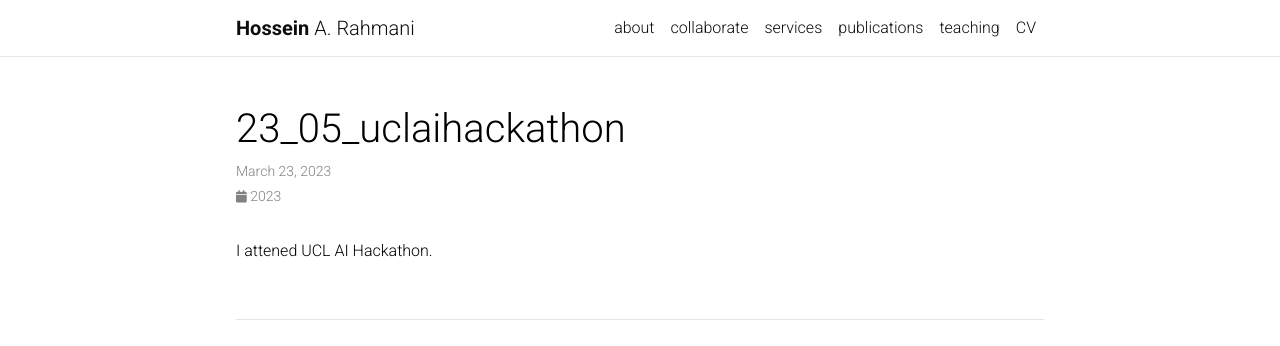
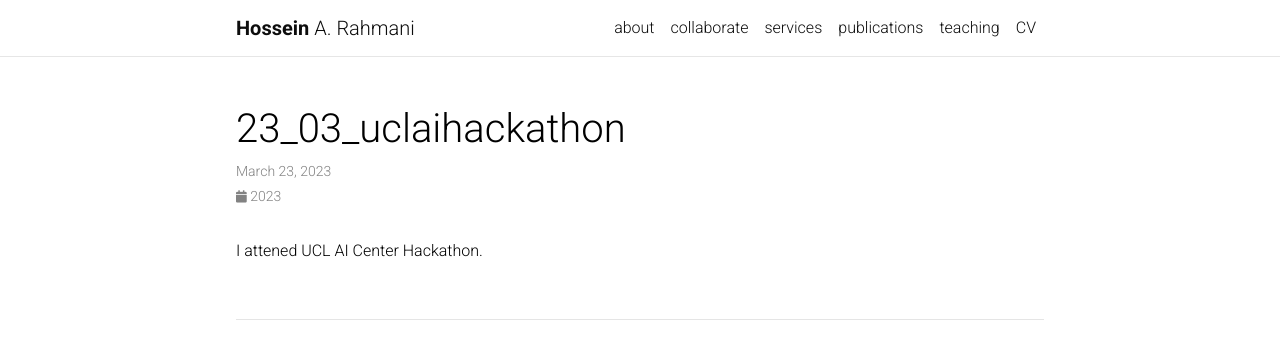
Before and after one commit to rahmanidashti/rahmanidashti.github.io, a Jekyll site: the page built from _news/23_03_UCLAIHackathon.md, in a window 1280 px wide. Shown: the top 346 px of the page. Built offline with Jekyll 4.4.1, drawn with Linux system fonts in a browser that asks for light colours; full-size pictures stand in for the smaller copies a plugin makes; comment, search, counter and statistics services are not loaded; a style sheet for code colours, icons or effects is not loaded.

Commit message:
update news

```diff
--- a/_news/23_05_UCLAIHackathon.md
+++ b/_news/23_03_UCLAIHackathon.md
@@ -4,4 +4,4 @@ date: 2023-03-23 07:59:00-0400
 inline: true
 ---
 
-I attened UCL AI Hackathon.
+I attened UCL AI Center Hackathon.
```
Also changed, not shown: _news/23_03_PC_RecSys_ICTIR.md (added, +7 -0 lines), _news/23_05_ACL_ACQSurvey.md (added, +7 -0 lines), _news/23_05_PC_RecSys.md (deleted, +0 -7 lines).
